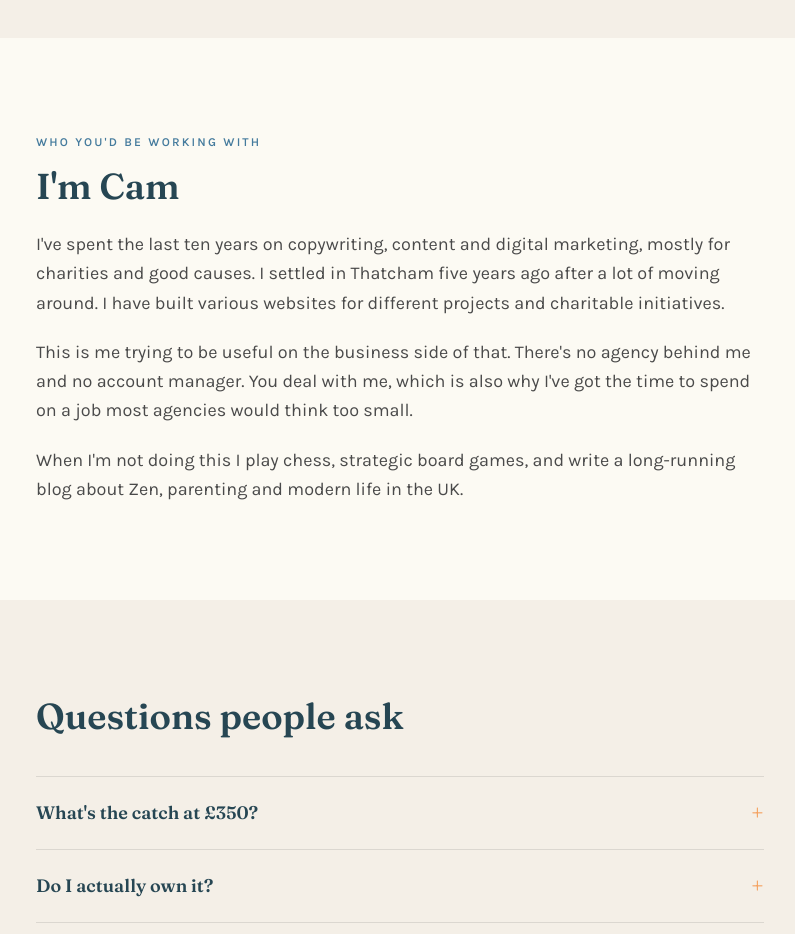
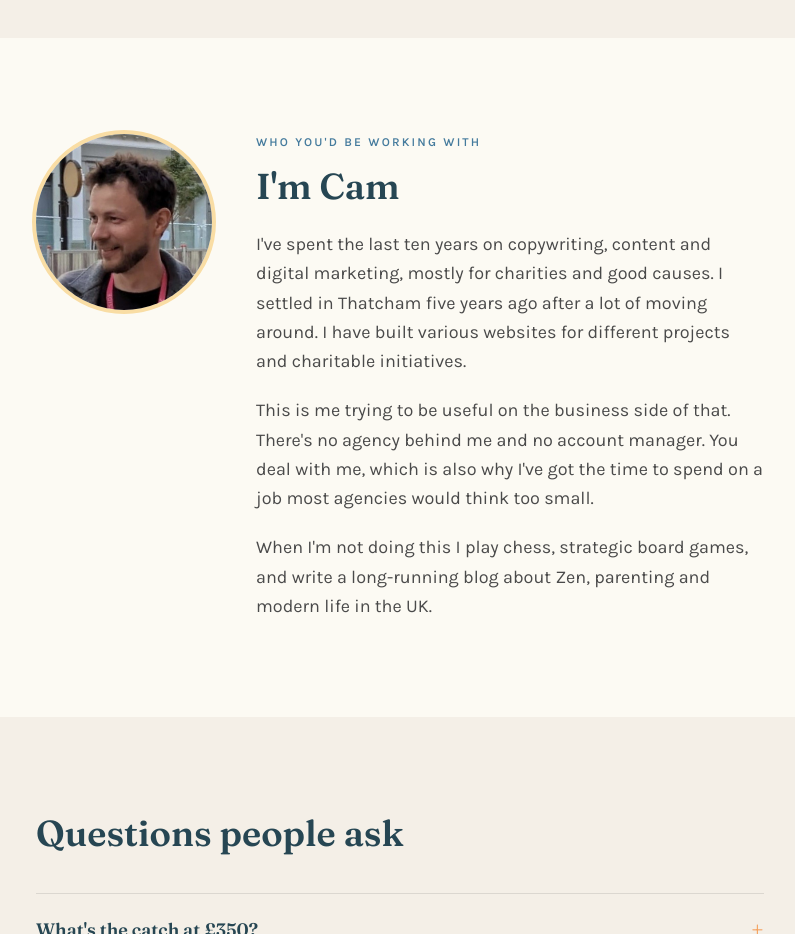
Before and after one commit to Cam-Zhu/thatchamdigital, a website: page src/index.html in a window 1280 px wide. Shown: the part 3360-4294 px from the top of the page, without its empty margins (240-1035 px from the left). Drawn offline with nearby package versions, Linux system fonts and the light colour scheme; files that its build step writes are made by us from their sources.

Commit message:
Update index.html

```diff
--- a/src/index.html
+++ b/src/index.html
@@ -284,6 +284,11 @@
 
 <!-- ============ ABOUT ============ -->
 <section id="about" class="mx-auto max-w-3xl px-5 py-20 md:py-24">
+  <div class="flex flex-col gap-8 sm:flex-row sm:items-start sm:gap-11">
+    <img src="/cam.jpg" alt="Cam, who runs Thatcham Digital"
+         width="800" height="800" loading="lazy" decoding="async"
+         class="h-36 w-36 shrink-0 rounded-full object-cover ring-4 ring-wheat sm:h-44 sm:w-44">
+  <div>
   <p class="eyebrow">Who you'd be working with</p>
   <h2 class="mt-4 font-display text-3xl font-semibold text-slate sm:text-4xl">I'm Cam</h2>
   <div class="mt-6 space-y-5 text-lg leading-relaxed">
@@ -301,6 +306,8 @@
       When I'm not doing this I play chess, strategic board games, and write a long-running blog about Zen, parenting and modern life
       in the UK.
     </p>
+  </div>
+  </div>
   </div>
 </section>
 
```
